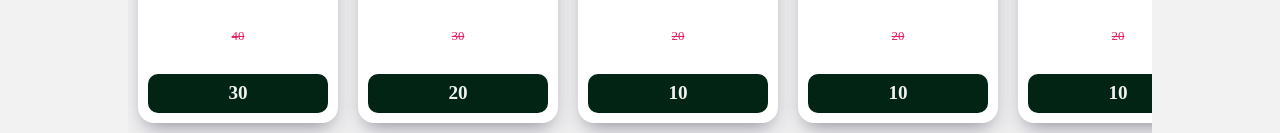
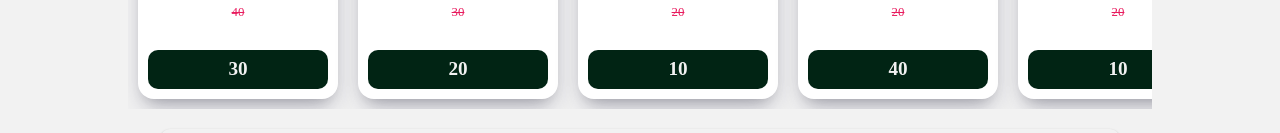
Before and after one commit to leonfritas/LandingPageModel, a React (Create React App) app: page / in a window 1280 px wide. Shown: the part 2008-2141 px from the top of the page. Built offline with nearby package versions, Linux system fonts and the light colour scheme.

Commit message:
Animação Receitas removida.

```diff
--- a/src/components/home/Produtos.jsx
+++ b/src/components/home/Produtos.jsx
@@ -9,7 +9,7 @@ import { CheckIcon, XMarkIcon  } from "@heroicons/react/24/outline";
 
 export default function Produtos(){
 
-    const [data, setData] = useState([])
+    let [data, setData] = useState([])
     const carousel = useRef(null)
     const [valorTotal, setValorTotal] = useState(0)
     const [finalizarPedido, setFinalizarPedido] = useState(false)
@@ -17,16 +17,63 @@ export default function Produtos(){
     let carrinhoListaDinamicaLegendas = document.getElementsByClassName('carrinhoListaDinamicaLegendas')
     let carrinhoListaDinamicaValores = document.getElementsByClassName('carrinhoListaDinamicaValores')
 
-    useEffect(() =>{
-      fetch('http://localhost:3000/static/itensCarousel.json')
-      .then((response) => response.json())
-      .then(setData)
-    }, [])
+    // useEffect(() =>{
+    //   fetch('http://localhost:3000/static/itensCarousel.json')
+    //   .then((response) => response.json())
+    //   .then(setData)
+    // }, [])
 
     const handleLeftClick = (e) => {
       e.preventDefault();
       carousel.current.scrollLeft -= carousel.current.offsetWidth;
     }
+
+    // () => setData()
+    data = [
+
+      {
+          "id": "1",
+          "name": "Produto 1",
+          "image": "https://receitinhas.com.br/wp-content/uploads/2016/05/Bem-casados-Cia-de-Receitas.png",
+          "price": "30",
+          "oldPrice": "40"
+      },
+      {
+          "id": "2",
+          "name": "Produto 2",
+          "image": "https://receitinhas.com.br/wp-content/uploads/2016/05/Bem-casados-Cia-de-Receitas.png",
+          "price": "20",
+          "oldPrice": "30"
+      },
+      {
+          "id": "3",
+          "name": "Produto 3",
+          "image": "https://receitinhas.com.br/wp-content/uploads/2016/05/Bem-casados-Cia-de-Receitas.png",
+          "price": "10",
+          "oldPrice": "20"
+      },
+      {
+          "id": "4",
+          "name": "Produto 4",
+          "image": "https://receitinhas.com.br/wp-content/uploads/2016/05/Bem-casados-Cia-de-Receitas.png",
+          "price": "40",
+          "oldPrice": "20"
+      },
+      {
+          "id": "5",
+          "name": "Produto 5",
+          "image": "https://receitinhas.com.br/wp-content/uploads/2016/05/Bem-casados-Cia-de-Receitas.png",
+          "price": "10",
+          "oldPrice": "20"
+      },
+      {
+          "id": "6",
+          "name": "Produto 6",
+          "image": "https://receitinhas.com.br/wp-content/uploads/2016/05/Bem-casados-Cia-de-Receitas.png",
+          "price": "200",
+          "oldPrice": "20"
+      }
+    ]
 
 
     const handleRightClick = (e) => {
@@ -35,7 +82,7 @@ export default function Produtos(){
     }
 
 
-
+    console.log(data)
     // if(!data || !data.length) return null;
 
     function limparLista(){
@@ -60,7 +107,6 @@ export default function Produtos(){
 
             </div>
             <div className='divTop' >
-            teste
               <div className='carousel' ref={carousel}>
                 {data.map((item) => {
                   const {id, name, price, oldPrice, image} = item;
--- a/src/components/home/Receitas.jsx
+++ b/src/components/home/Receitas.jsx
@@ -18,11 +18,11 @@ export default function Receitas() {
       const observer = new IntersectionObserver(entries => {
         entries.forEach(entry => {
           if (entry.isIntersecting) {
-            entry.target.classList.add('cardAnimation');
+            // entry.target.classList.add('cardAnimation');
           }
           else {
             if (previousYRef.current > window.pageYOffset) {
-              entry.target.classList.remove('cardAnimation');
+              // entry.target.classList.remove('cardAnimation');
             }
           }
         });
--- a/src/components/home/Sobre.jsx
+++ b/src/components/home/Sobre.jsx
@@ -7,7 +7,6 @@ export default function Sobre(){
             <div className='divConteudo'>
                 <div className='textosSobre'>
                     <div className='textoEsquerda'>
-                    <h1 className='tituloTeste'>TESTE 3</h1>
                         <h2 className='titulo'>Um pouco sobre nós</h2>
                         <p className='texto'>
                             Bem-vindo ao Hortifruti Frescura Natural, onde cultivamos a qualidade, o frescor e a saúde em cada fruta, verdura e legume que oferecemos. Nossa jornada começou há mais de duas décadas, quando um grupo de apaixonados por agricultura e alimentação saudável decidiu unir forças para criar um espaço que refletisse seus valores e visão.
--- a/src/components/home/css/produtos.css
+++ b/src/components/home/css/produtos.css
@@ -283,6 +283,9 @@
     .divTop .carousel{
         max-width: 100vw;
     }
+    .buttonNext, .buttonPrev{
+        display: none;
+    }
 
 }
 
--- a/src/components/home/css/receitas.css
+++ b/src/components/home/css/receitas.css
@@ -8,7 +8,7 @@
 }
 
 *{
-    font-family: cursive
+    font-family: cursive;
     /* font-family: 'Segoe UI', Tahoma, Geneva, Verdana, sans-serif */
 }
 
@@ -44,17 +44,7 @@
     gap: 50px;
 }
 
-.cardAnimation:first-child{
-    animation: cardFromLeft ease-in-out 800ms;
-}
 
-.cardAnimation:nth-child(2){
-    animation: cardFromLeft ease 1.1s;
-}
-
-.cardAnimation:last-child{
-    animation: cardFromLeft ease 1.3s;
-}
 
 
 .cardReceita{
@@ -89,14 +79,25 @@
     transform: scale(1.05);
 }
 
+.cardAnimation:first-child{
+    animation: cardFromLeft ease-in-out 800ms;
+}
+
+.cardAnimation:nth-child(2){
+    animation: cardFromLeft ease 1.1s;
+}
+
+.cardAnimation:last-child{
+    animation: cardFromLeft ease 1.3s;
+}
+
 @keyframes cardFromLeft{
     0%{
         display: none;
-        opacity: 0.1;
+        opacity: 0;
         transform: translateX(-500px);
     }
     100%{
-        /* display: flex; */
         opacity: 1;
         transform: translateX(0);
     }
```
